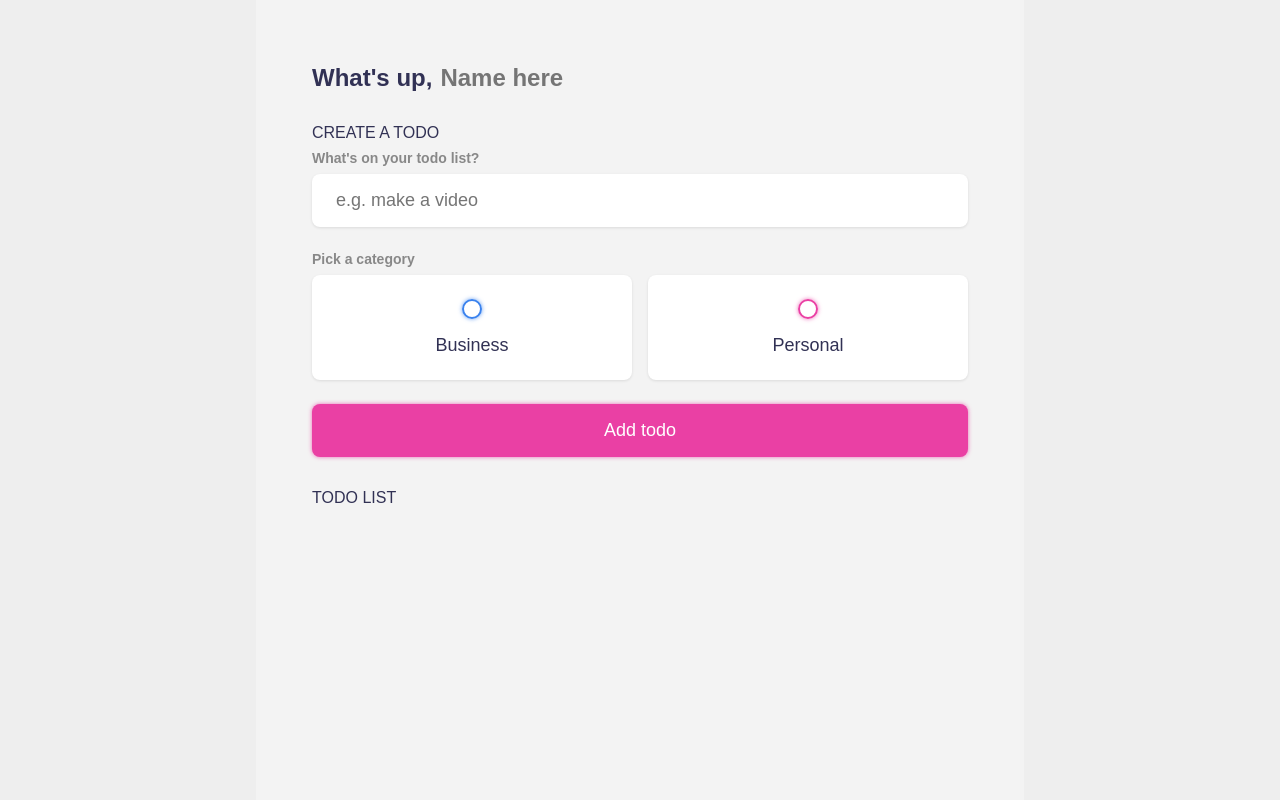
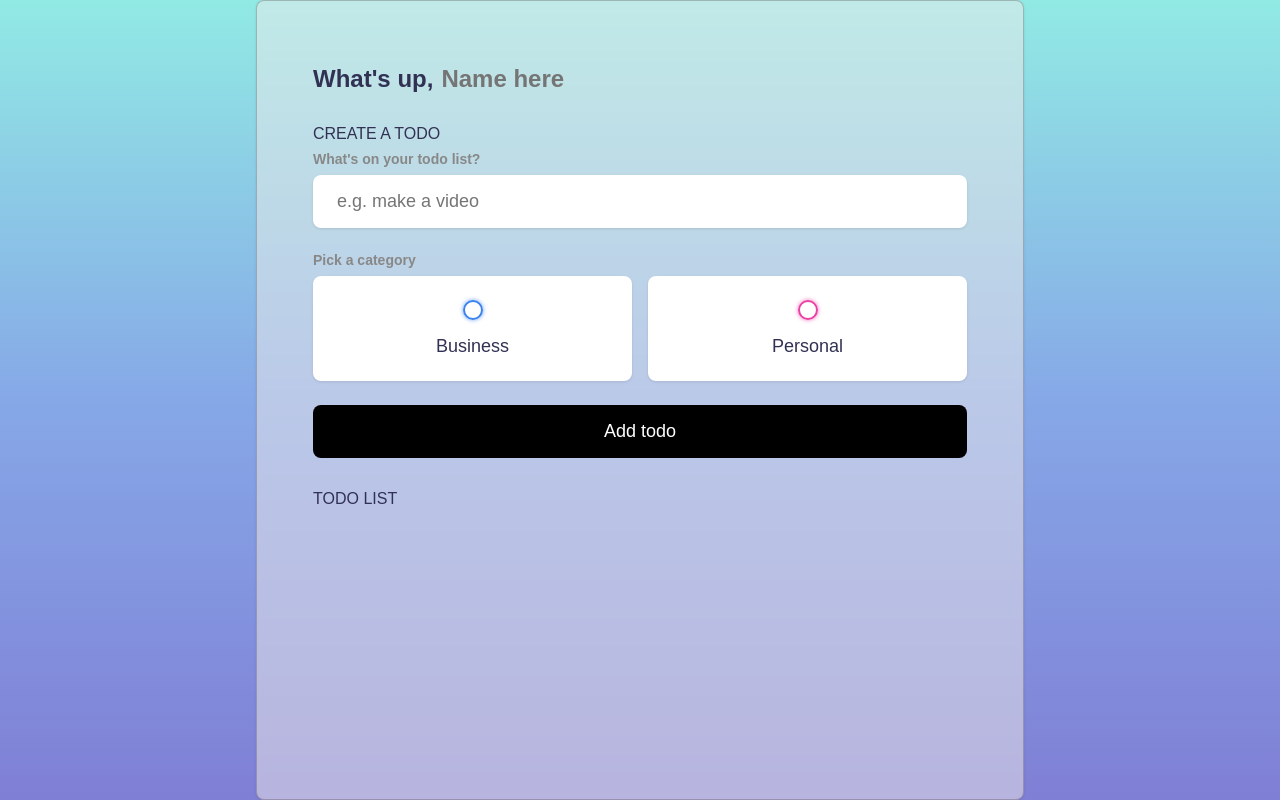
Before and after one commit to nazchini/todo-app, a Vue app: page / in a window 1280 px wide. Built offline with nearby package versions, Linux system fonts and the light colour scheme.

Commit message:
Change background-color of app to a gradient

```diff
--- a/src/main.css
+++ b/src/main.css
@@ -26,6 +26,16 @@
   margin: 0 auto;
   background: #f3f3f3;
   padding: 2em;
+
+  /* From https://css.glass */
+  background: rgba(240, 234, 234, 0.5);
+  border-radius: 16px;
+  box-shadow: 0 4px 30px rgba(0, 0, 0, 0.1);
+  backdrop-filter: blur(2px);
+  -webkit-backdrop-filter: blur(5px);
+  border: 1px solid rgba(78, 64, 64, 0.3);
+  border-radius: 0.5rem;
+  box-shadow: var(--shadow);
 }
 
 input:not([type="radio"]):not([type="checkbox"]),
@@ -38,7 +48,20 @@ button {
 }
 
 body {
-  background: var(--light);
+  background: #7f7fd5; /* fallback for old browsers */
+  background: -webkit-linear-gradient(
+    to bottom,
+    #91eae4,
+    #86a8e7,
+    #7f7fd5
+  ); /* Chrome 10-25, Safari 5.1-6 */
+  background: linear-gradient(
+    to bottom,
+    #91eae4,
+    #86a8e7,
+    #7f7fd5
+  ); /* W3C, IE 10+/ Edge, Firefox 16+, Chrome 26+, Opera 12+, Safari 7+ */
+  /* W3C, IE 10+/ Edge, Firefox 16+, Chrome 26+, Opera 12+, Safari 7+ */
   color: var(--dark);
 }
 
@@ -167,9 +190,8 @@ input:checked ~ .bubble::after {
   font-size: 1.125rem;
   padding: 1rem 1.5rem;
   color: #fff;
-  background-color: var(--primary);
+  background-color: black;
   border-radius: 0.5rem;
-  box-shadow: var(--personal-glow);
   cursor: pointer;
   transition: 0.2s ease-in-out;
 }
```
